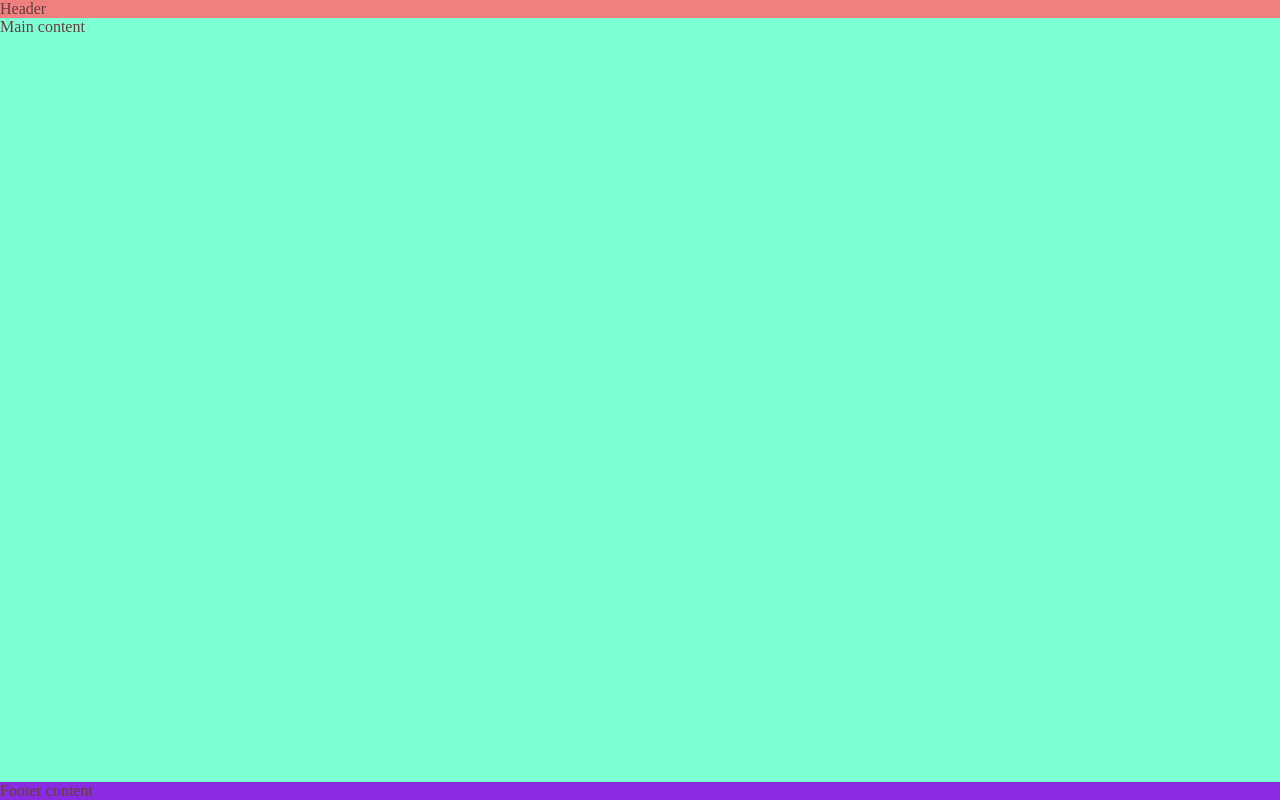
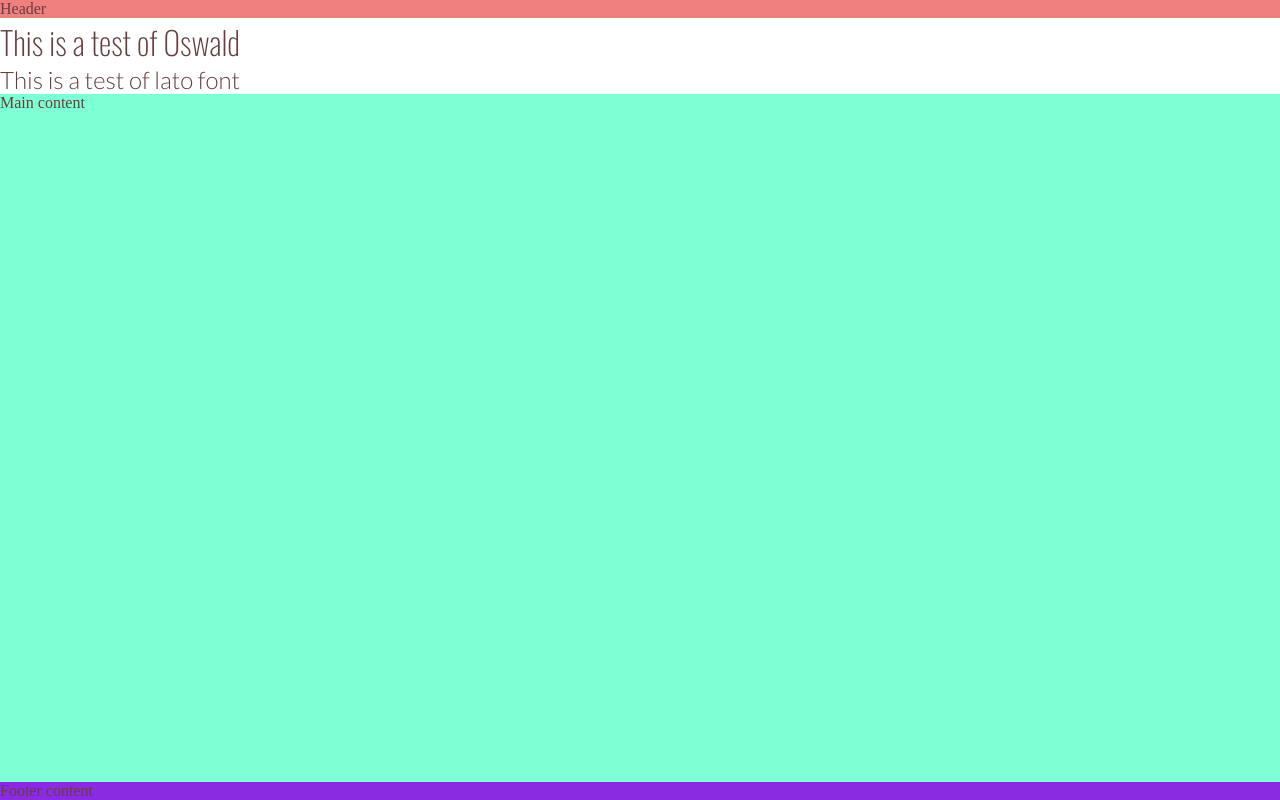
Before and after one commit to RSapsford89/love-running, a plain HTML site: page index.html in a window 1280 px wide. Drawn offline with nearby package versions, Linux system fonts and the light colour scheme.

Commit message:
added lato and oswald fonts with test h1 h2

```diff
--- a/assets/css/style.css
+++ b/assets/css/style.css
@@ -1,3 +1,23 @@
+@import url('https://fonts.googleapis.com/css2?family=Lato:wght@300;400&family=Oswald:wght@200..700&display=swap');
+
+.oswald-gen {
+    font-family: "Oswald", sans-serif;
+    font-optical-sizing: auto;
+    font-weight: 200;
+    font-style: normal;
+  }
+  .lato-light {
+    font-family: "Lato", sans-serif;
+    font-weight: 300;
+    font-style: normal;
+  }
+
+  .lato-regular {
+    font-family: "Lato", sans-serif;
+    font-weight: 400;
+    font-style: normal;
+  }
+
 /* asterisk wildcard selector to override default styles from browser */
 * {
   padding: 0;
--- a/index.html
+++ b/index.html
@@ -17,6 +17,8 @@
 <body>
     <!-- header -->
     <header>Header</header>
+    <h1 class="oswald-gen">This is a test of Oswald</h1>
+    <h2 class="lato-light">This is a test of lato font</h2>
     <!-- Main content -->
     <main>Main content</main>
     <!--Footer content  -->
```
